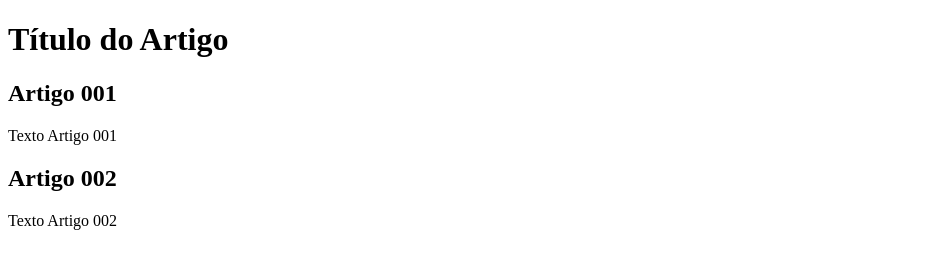
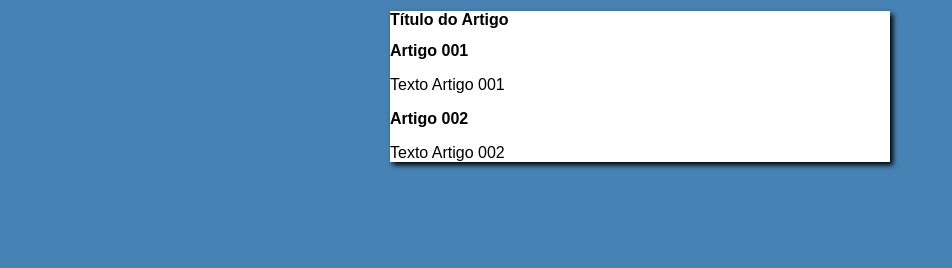
Before and after one commit to mayconrcampos/Treinando-Branches, a plain HTML site: page index.html in a window 1280 px wide. Shown: the whole page, without its empty margins (0-952 px from the left). Drawn offline with Linux system fonts and the light colour scheme.

Commit message:
iniciei o design

```diff
--- /dev/null
+++ b/estilos/style.css
@@ -0,0 +1,14 @@
+* {
+    font-family: Arial, Helvetica, sans-serif;
+    font-size: 16px;
+}
+body {
+    background-color: steelblue;
+    color: black;
+}
+main {
+    background-color: white;
+    width: 500px;
+    margin: auto;
+    box-shadow: 3px 3px 5px black;
+}
--- a/index.html
+++ b/index.html
@@ -3,6 +3,8 @@
 <head>
     <meta charset="UTF-8">
     <meta name="viewport" content="width=device-width, initial-scale=1.0">
+    <link rel="stylesheet" href="estilos/style.css">
+
     <title>Título do Artigo</title>
 </head>
 <body>
```
